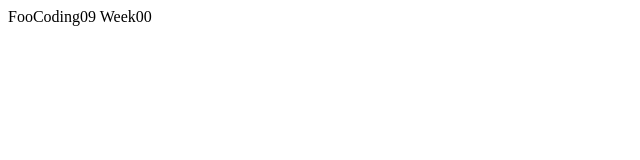
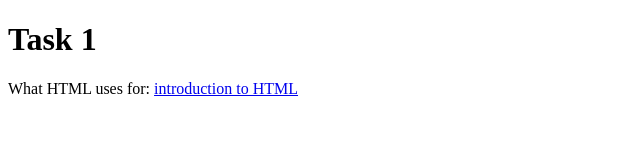
Before and after one commit to stella-jin-ys/FooCoding, a plain HTML site: page FooCoding09-week01/index.html in a window 1280 px wide. Shown: the whole page, without its empty margins (0-640 px from the left). Drawn offline with Linux system fonts and the light colour scheme.

Commit message:
Update index.html

```diff
--- a/FooCoding09-week01/index.html
+++ b/FooCoding09-week01/index.html
@@ -7,6 +7,11 @@
     <title>FooCoding</title>
 </head>
 <body>
-    <header>FooCoding09 Week00</header>
+    <div>
+        <h1>Task 1</h1>
+        <p>What HTML uses for:
+            <a href="https://www.youtube.com/watch?v=u0OeZfIfBRI&t=67s">introduction to HTML</a>
+        </p>
+    </div>
 </body>
 </html>
```
